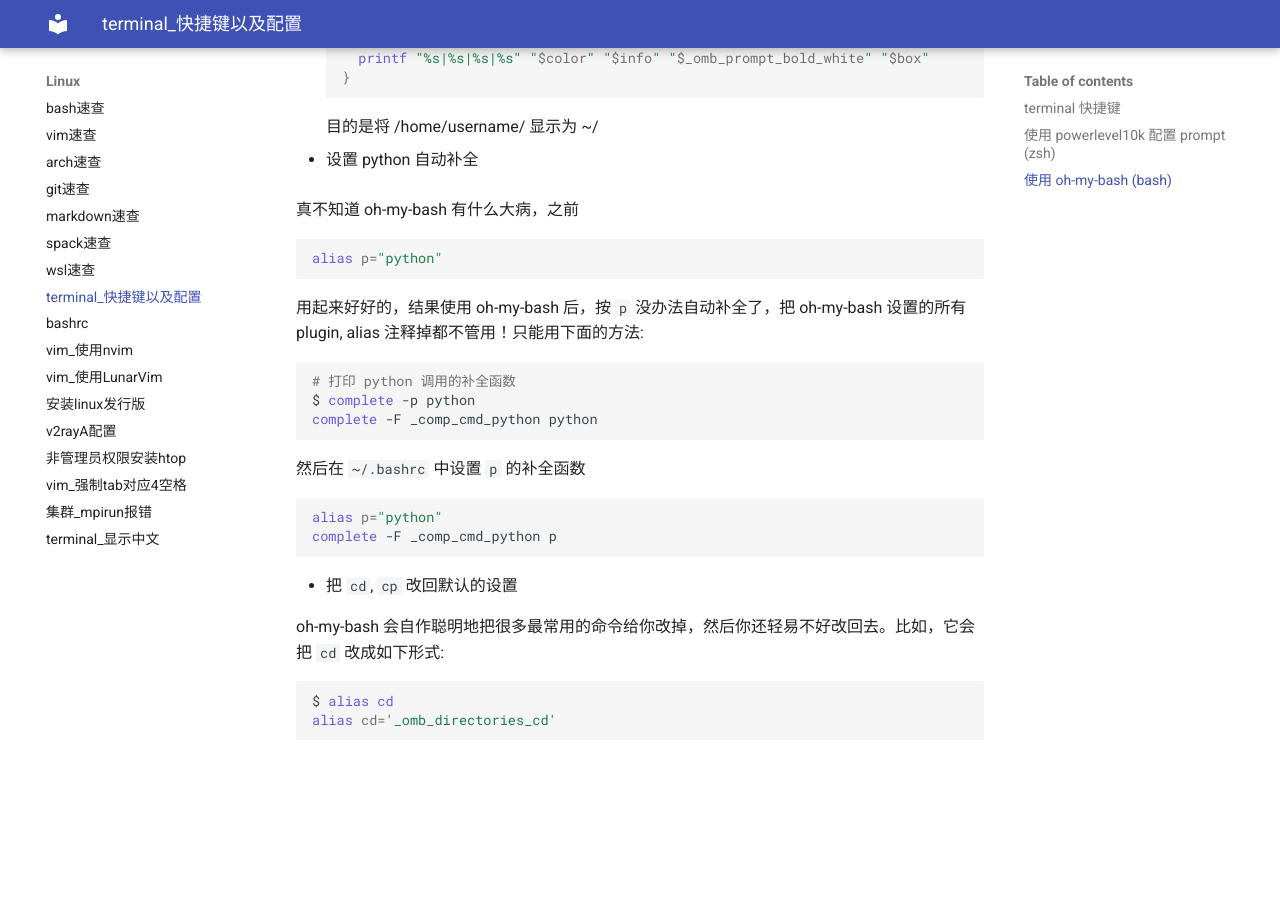
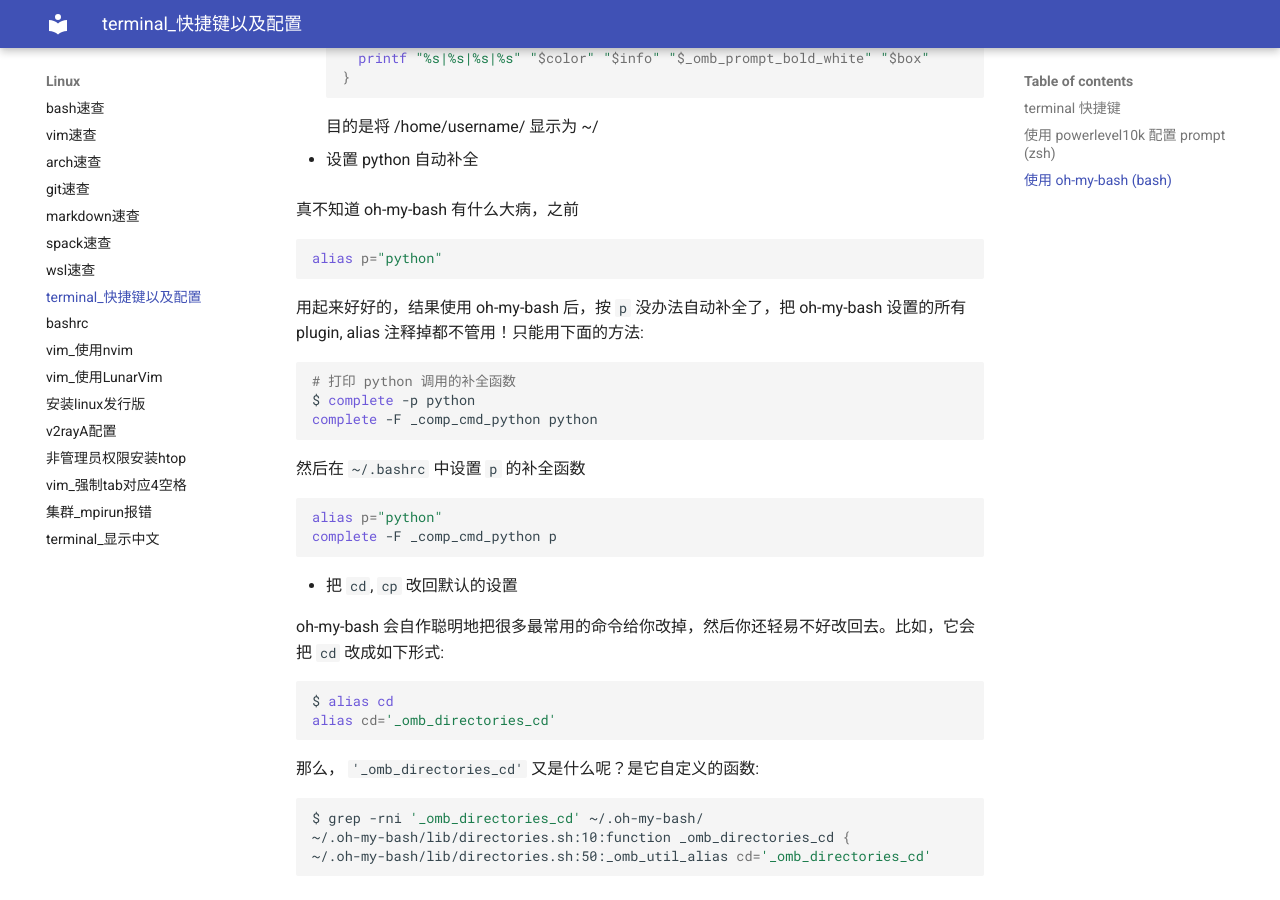
Before and after one commit to ymma98/technotes, an MkDocs documentation site: the page built from docs/Linux/terminal_快捷键以及配置.md, in a window 1280 px wide and 900 px high, scrolled down 2049 px. Built offline with MkDocs 1.6.1 and Material for MkDocs 9.7.7, drawn with Linux system fonts in a browser that asks for light colours; before the commit the page ends 2813 px from its top, so only the background shows below that.

Commit message:
docs/Linux/terminal_快捷键以及配置.md updated from https://stackedit.cn/

````diff
--- a/docs/Linux/terminal_快捷键以及配置.md
+++ b/docs/Linux/terminal_快捷键以及配置.md
@@ -91,9 +91,15 @@ oh-my-bash 会自作聪明地把很多最常用的命令给你改掉，然后你
 $ alias cd
 alias cd='_omb_directories_cd'
 ```
+那么， `'_omb_directories_cd'` 又是什么呢？是它自定义的函数:
+```bash
+$ grep -rni '_omb_directories_cd' ~/.oh-my-bash/
+~/.oh-my-bash/lib/directories.sh:10:function _omb_directories_cd {
+~/.oh-my-bash/lib/directories.sh:50:_omb_util_alias cd='_omb_directories_cd'
+```
 
 <!--stackedit_data:
-eyJoaXN0b3J5IjpbLTE3OTAyNDQzMDUsNzkyOTU4NjY0LC0yMD
+eyJoaXN0b3J5IjpbLTE3MDg1NzkzOTEsNzkyOTU4NjY0LC0yMD
 g1NjIzNjMwLDEwODY2MjQ0MTUsLTE5Njg1MzM0MjAsLTg0NzMy
 NDM1OSwzMDkwNjU4MjZdfQ==
 -->
````
